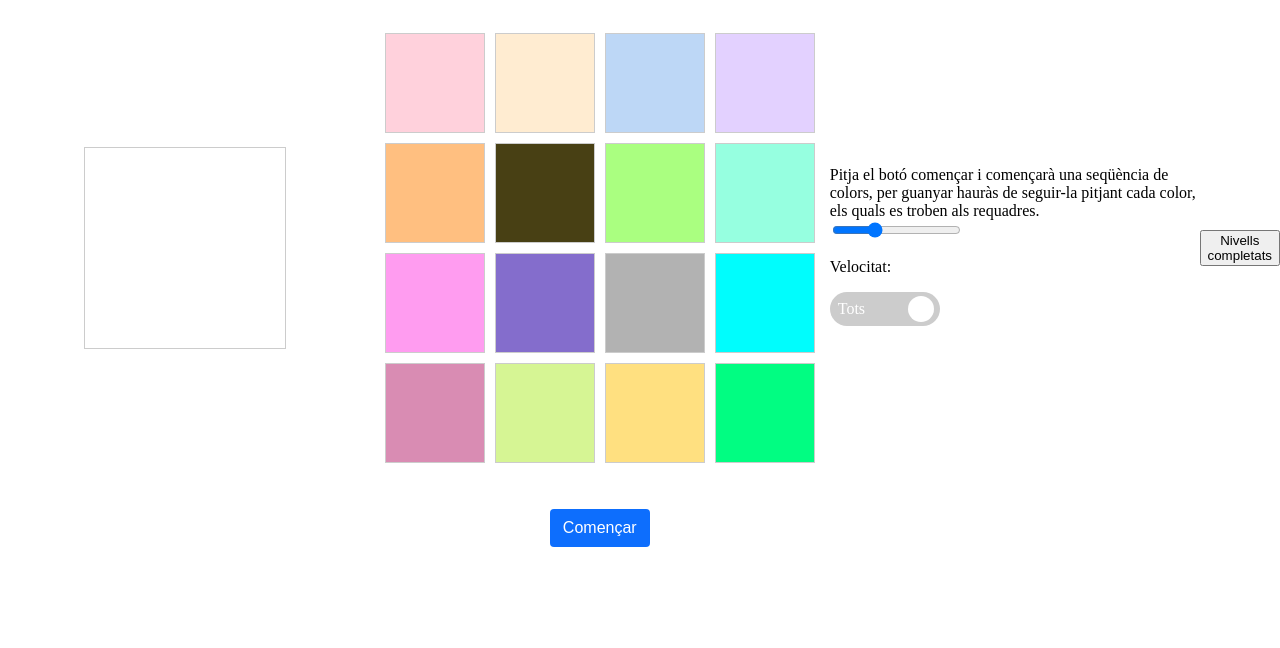
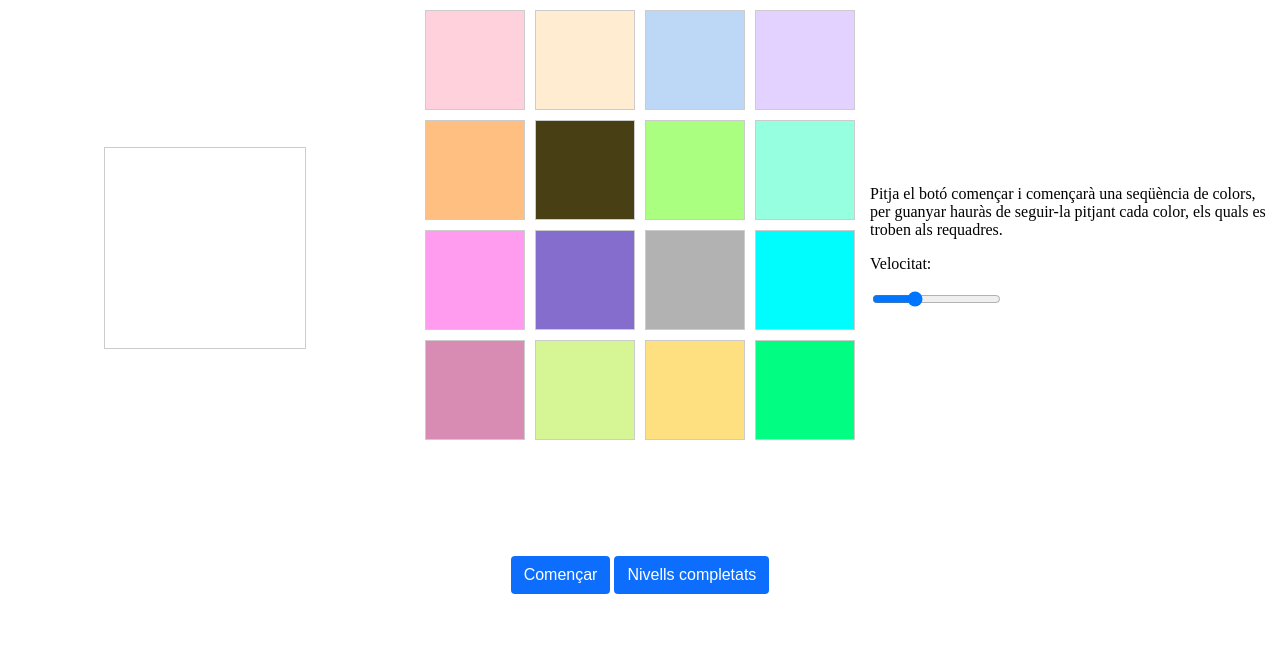
Before and after one commit to mariamagdalenamitev/memory, a plain HTML site: page index.html in a window 1280 px wide. Shown: the part 152-800 px from the top of the page. Drawn offline with Linux system fonts and the light colour scheme.

Commit message:
Commit darrer commit

```diff
--- a/index.html
+++ b/index.html
@@ -44,23 +44,18 @@
     <div class="memory-message" id="message">
         Pitja el botó començar i començarà una seqüència de colors, per guanyar hauràs de seguir-la pitjant cada color, els quals es troben als requadres.
         <div class="slidecontainer">
+        <!--Slider per canviar la velocitat-->
+            <p>Velocitat: <span id="demo"></span></p>
             <input type="range" min="100" max="3000" value="1000" class="slider" id="myRange">
-            <p>Velocitat: <span id="demo"></span></p>
-        </div>
-        <div>
-            <label class="switchBtn">
-                <input type="checkbox">
-                <div class="slide round">Tots</div>
-            </label>
         </div>
     </div>
 
     <div class="buttons">
         <button class="button-3" role="button"  onclick="nouNivell()">Començar</button>
+        <button class="score-button" onclick="nivells()">Nivells completats </button>
     </div>
 </div>
 
-<button class="score-button" onclick="nivells()">Nivells completats </button>
 
 </body>
 </html>
--- a/script.js
+++ b/script.js
@@ -54,11 +54,7 @@ slider.oninput = function() {
     output.innerHTML = this.value;
 }
 
-let intents = 0
 function nivells () {
-    if (symon.length == posicio) {
-        intents++
-        window.alert("Has completat"+intents+"nivells en total")
-    }
+        window.alert("Has completat "+symon.length+" nivells en total")
 }
 //Revisar intents
--- a/styles.css
+++ b/styles.css
@@ -1,7 +1,6 @@
 body {
     display: flex;
     justify-content: center;
-    align-items: center;
     height: 100vh;
     margin: 0;
 }
@@ -20,7 +19,7 @@ body {
     justify-self: center;
     text-align: center;
     padding: 10px;
-    background-color: #333;
+    background-color: #602b51;
     color: #ffffff;
     bottom: 0;
     left: 0;
@@ -129,7 +128,7 @@ body {
 }
 
 
- .button-3 {
+.button-3 {
      cursor: pointer;
      outline: 0;
      color: #fff;
@@ -149,55 +148,26 @@ body {
          border-color: #0a58ca;
      }
 
- }
+}
 
-.switchBtn {
-    position: relative;
+.score-button{
+    cursor: pointer;
+    outline: 0;
+    color: #fff;
+    background-color: #0d6efd;
     display: inline-block;
-    width: 110px;
-    height: 34px;
+    font-weight: 400;
+    line-height: 1.5;
+    text-align: center;
+    border: 1px solid transparent;
+    padding: 6px 12px;
+    font-size: 16px;
+    border-radius: .25rem;
+    transition: color .15s ease-in-out,background-color .15s ease-in-out,border-color .15s ease-in-out,box-shadow .15s ease-in-out;
+    :hover {
+        color: #fff;
+        background-color: #0b5ed7;
+        border-color: #0a58ca;
+    }
+
 }
-.switchBtn input {display:none;}
-.slide {
-    position: absolute;
-    cursor: pointer;
-    top: 0;
-    left: 0;
-    right: 0;
-    bottom: 0;
-    background-color: #ccc;
-    -webkit-transition: .4s;
-    transition: .4s;
-    padding: 8px;
-    color: #fff;
-}
-.slide:before {
-    position: absolute;
-    content: "";
-    height: 26px;
-    width: 26px;
-    left: 78px;
-    bottom: 4px;
-    background-color: white;
-    -webkit-transition: .4s;
-    transition: .4s;
-}
-input:checked + .slide {
-    background-color: #8CE196;
-    padding-left: 40px;
-}
-input:focus + .slide {
-    box-shadow: 0 0 1px #01aeed;
-}
-input:checked + .slide:before {
-    -webkit-transform: translateX(26px);
-    -ms-transform: translateX(26px);
-    transform: translateX(26px);
-    left: -20px;
-}
-.slide.round {
-    border-radius: 34px;
-}
-.slide.round:before {
-    border-radius: 50%;
-}
```
